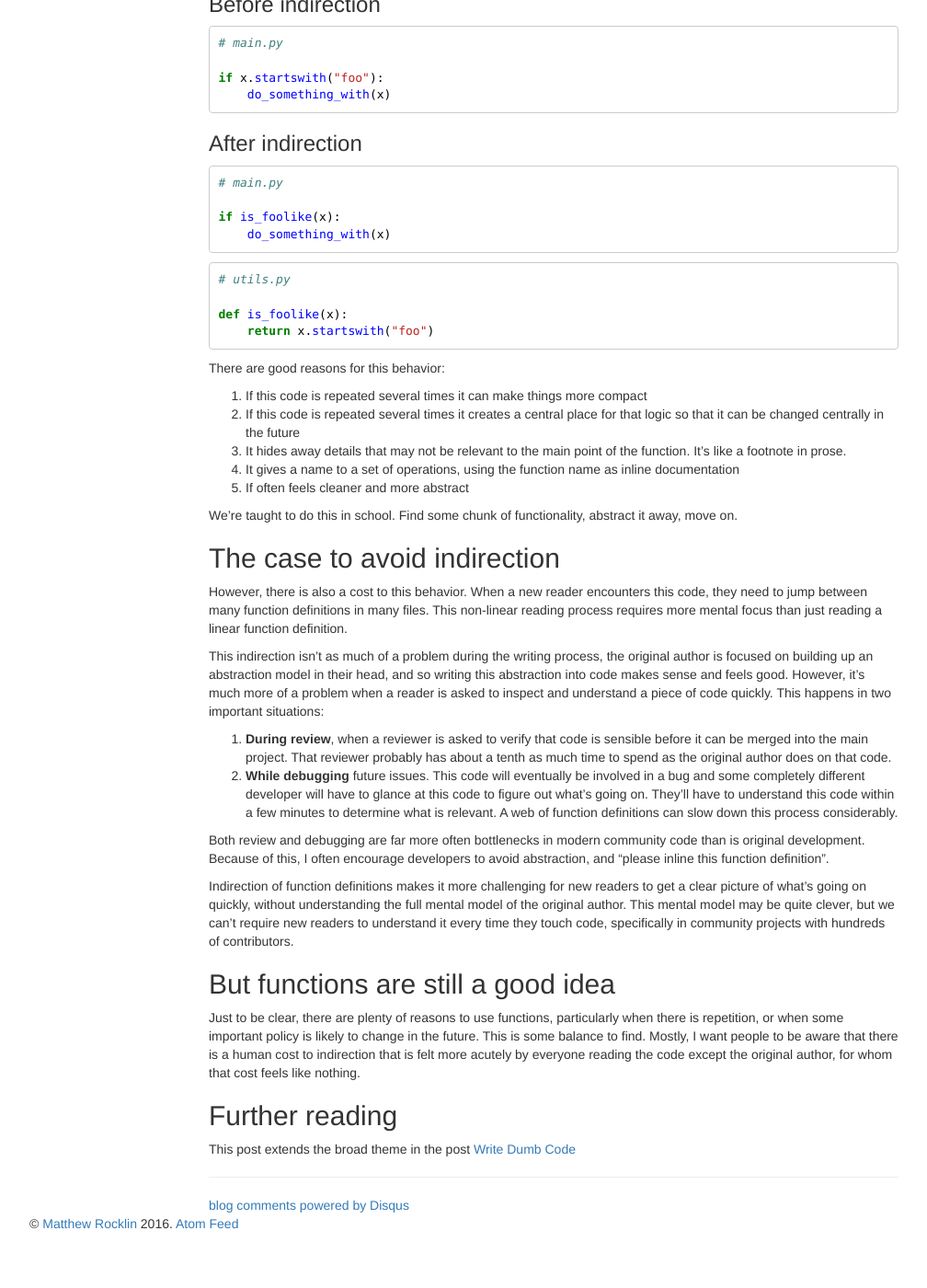
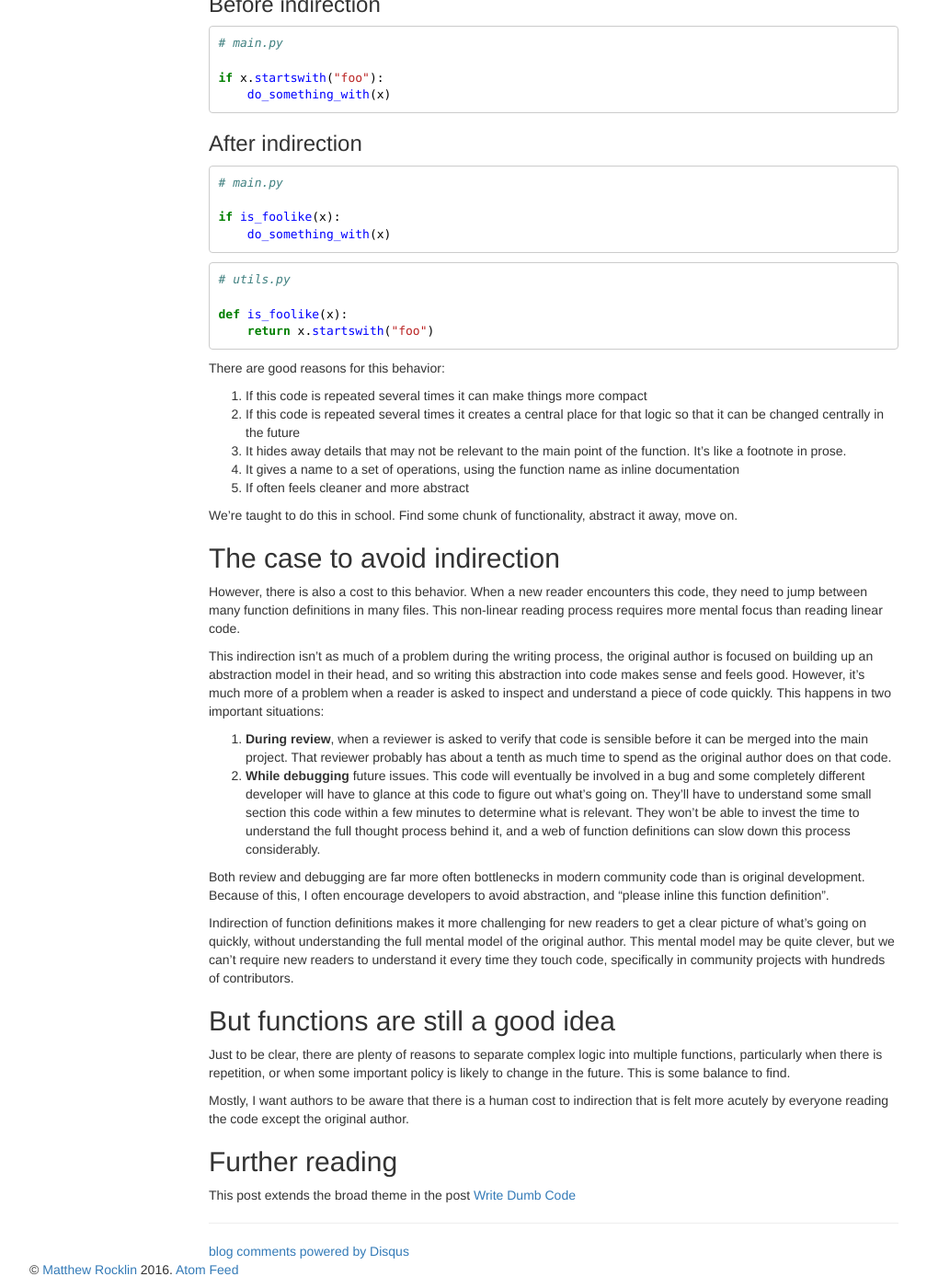
Before and after one commit to besyskymnbk/blog, a Jekyll site: the page built from _posts/work/2019-06-23-avoid-indirection.md, in a window 1280 px wide and 1400 px high, scrolled down 329 px. Shown: the whole window at 92% size, without its empty margins (38-1046 px from the left). Built offline with Jekyll 4.4.1, drawn with Linux system fonts in a browser that asks for light colours; comment, search, counter and statistics services are not loaded; before the commit the page ends 1679 px from its top, so only the background shows below that.

Commit message:
add minor edits to avoid indirection

```diff
--- a/_posts/work/2019-06-23-avoid-indirection.md
+++ b/_posts/work/2019-06-23-avoid-indirection.md
@@ -68,7 +68,7 @@ However, there is also a cost to this behavior.
 When a new reader encounters this code,
 they need to jump between many function definitions in many files.
 This non-linear reading process requires more mental focus
-than just reading a linear function definition.
+than reading linear code.
 
 This indirection isn't as much of a problem during the writing process,
 the original author is focused on building up an abstraction model in their head,
@@ -84,9 +84,10 @@ This happens in two important situations:
 2.  **While debugging** future issues.
     This code will eventually be involved in a bug and some completely
     different developer will have to glance at this code to figure out what's going on.
-    They'll have to understand this code within a few minutes
+    They'll have to understand some small section this code within a few minutes
     to determine what is relevant.
-    A web of function definitions can slow down this process considerably.
+    They won't be able to invest the time to understand the full thought process behind it,
+    and a web of function definitions can slow down this process considerably.
 
 Both review and debugging are far more often bottlenecks in modern community
 code than is original development.  Because of this, I often encourage
@@ -103,13 +104,13 @@ But functions are still a good idea
 -----------------------------------
 
 Just to be clear,
-there are plenty of reasons to use functions,
+there are plenty of reasons to separate complex logic into multiple functions,
 particularly when there is repetition,
 or when some important policy is likely to change in the future.
 This is some balance to find.
-Mostly, I want people to be aware that there is a human cost to indirection
-that is felt more acutely by everyone reading the code except the original author,
-for whom that cost feels like nothing.
+
+Mostly, I want authors to be aware that there is a human cost to indirection
+that is felt more acutely by everyone reading the code except the original author.
 
 Further reading
 ---------------
```
